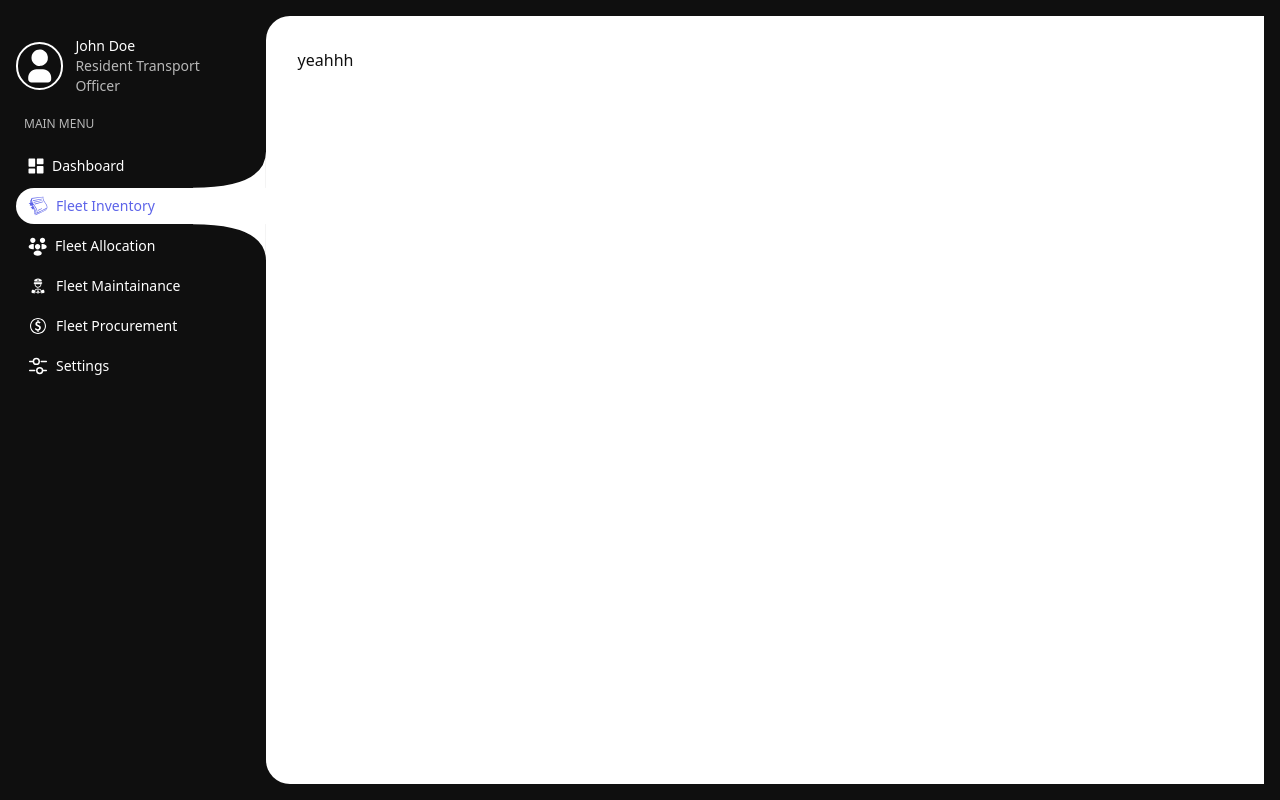
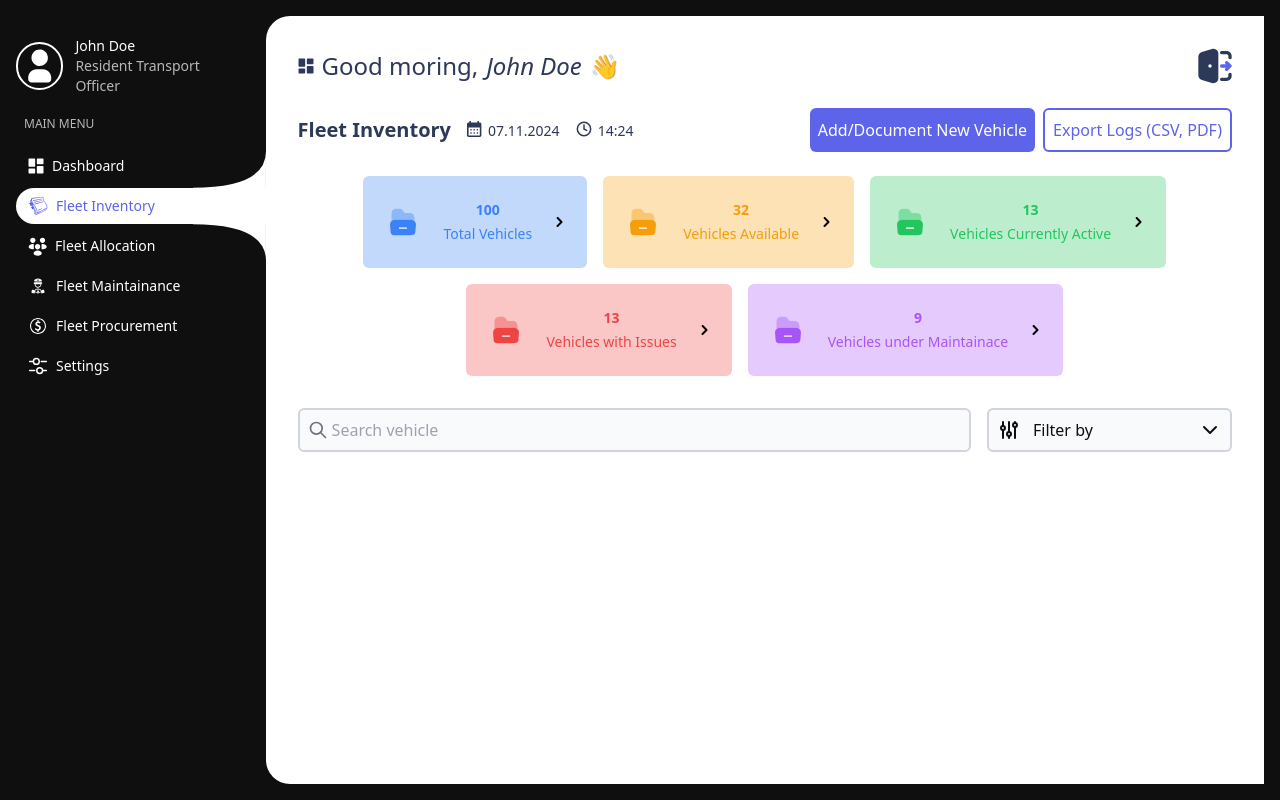
Before and after one commit to pineapptech/fleet-management-FE, a Next.js app: page /dashboard/fleet-inventory in a window 1280 px wide. Built offline with nearby package versions, Linux system fonts and the light colour scheme.

Commit message:
Add table-filter components to fleet-inventory/ page

```diff
--- a/src/app/dashboard/(with-layout)/fleet-inventory/page.jsx
+++ b/src/app/dashboard/(with-layout)/fleet-inventory/page.jsx
@@ -1,7 +1,27 @@
 import React from "react";
+import Greeting from "../_components/greeting";
+import RealTimeInfo from "../_components/real-time-info";
+import Button from "@/components/button";
+import VehicleSummary from "../_components/vehicle-summary";
+import { IconFolderBolt } from "@tabler/icons-react";
+import TableFilter from "./table-filter";
 
 const FleetInventory = () => {
-  return <div>yeahhh</div>;
+  return (
+    <div>
+      <Greeting />
+      <div className="flex justify-between items-center flex-wrap gap-2 my-4">
+        <RealTimeInfo title="Fleet Inventory" />
+        <div className="btn-group flex gap-2">
+          <Button variant="primary">Add/Document New Vehicle</Button>
+          <Button variant="outline">Export Logs (CSV, PDF)</Button>
+        </div>
+      </div>
+
+      <VehicleSummary />
+      <TableFilter />
+    </div>
+  );
 };
 
 export default FleetInventory;
--- /dev/null
+++ b/src/app/dashboard/(with-layout)/fleet-inventory/table-filter.jsx
@@ -0,0 +1,52 @@
+import {
+  IconAdjustments,
+  IconChevronDown,
+  IconSearch,
+} from "@tabler/icons-react";
+import React from "react";
+
+const TableFilter = () => {
+  return (
+    <div className="flex gap-4">
+      <label
+        htmlFor="search"
+        className="search border-2 grow border-gray-300 rounded-md flex items-center gap-1 w-fit p-2 bg-gray-50 has-[:focus]:border-gray-500"
+      >
+        <IconSearch size={20} className="text-gray-500" />
+        <input
+          type="search"
+          name="search"
+          id="search"
+          placeholder="Search vehicle"
+          className="outline-0 bg-transparent"
+        />
+      </label>
+
+      <label
+        htmlFor="filter"
+        className="filter border-2 pl-2 border-gray-300 rounded-md flex items-center gap-1 w-fit bg-gray-50 has-[:focus]:border-gray-500"
+      >
+        <IconAdjustments />
+        <select
+          name="filter"
+          id="filter"
+          className="p-2 appearance-none bg-transparent outline-none cursor-pointer"
+        >
+          <option value="none" disabled selected>
+            Filter by
+          </option>
+
+          <option value="Vehicle ID">Vehicle ID</option>
+          <option value="Vehicle Type">Vehicle Type</option>
+          <option value="Engine number">Engine number</option>
+          <option value="Make/Model">Make/Model</option>
+          <option value="Procurement source">Procurement source</option>
+          <option value="Responsible officer">Responsible officer</option>
+        </select>
+        <IconChevronDown className="mr-2" />
+      </label>
+    </div>
+  );
+};
+
+export default TableFilter;
--- a/src/app/dashboard/(with-layout)/home/page.jsx
+++ b/src/app/dashboard/(with-layout)/home/page.jsx
@@ -3,7 +3,7 @@ import Button from "@/components/button";
 
 import Greeting from "../_components/greeting";
 import RealTimeInfo from "../_components/real-time-info";
-import VehicleSummary from "./vehicle-summary";
+import VehicleSummary from "../_components/vehicle-summary";
 import LastTrips from "./last-trips";
 import TripExpenses from "./trip-expenses";
 import TopLocations from "./top-locations";
```
Also changed, not shown: src/app/dashboard/(with-layout)/_components/vehicle-summary.jsx (renamed from src/app/dashboard/(with-layout)/home/vehicle-summary.jsx).
